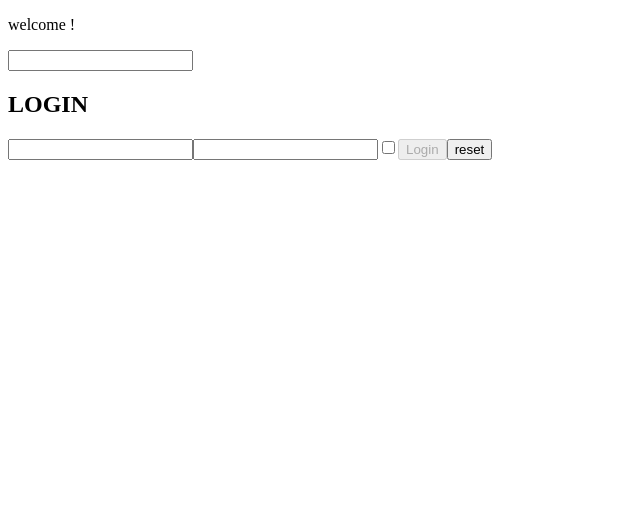
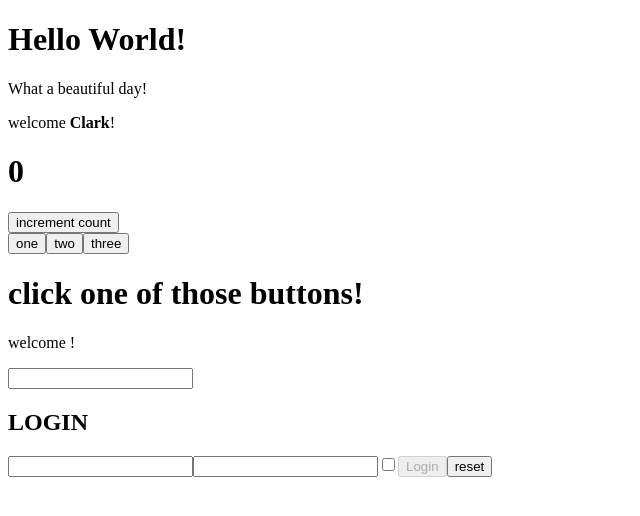
Before and after one commit to karimhaj/react-exercises, a React (Create React App) app in the folder my-app/: page / in a window 1280 px wide. Shown: the top 516 px of the page, without its empty margins (0-640 px from the left). Built offline with nearby package versions, Linux system fonts and the light colour scheme.

Commit message:
update Forms-Lists-and-Styling

```diff
--- a/my-app/src/App.js
+++ b/my-app/src/App.js
@@ -1,11 +1,18 @@
 import React from "react";
+import { Hello } from './HelloWorld';
+import { Welcome } from './Message';
+import Counter from "./Counter";
 import { InteractiveWelcome } from "./InteractiveWelcome";
 
+const theName = <b>Clark</b>;
 
 export class App extends React.Component {
     render(){
         return(
             <div>
+                <Hello />
+                <Welcome age="19" name={theName}/>
+                <Counter value={0} incrementInterval={1000} incrementAmount={2} />
                 <InteractiveWelcome />
             </div>
         )
--- /dev/null
+++ b/my-app/src/Counter.js
@@ -0,0 +1,73 @@
+import React from 'react';
+
+export default class Counter extends React.Component{
+
+    state = {
+        count: this.props.value
+    }
+
+
+
+    // componentDidMount(){
+    //  setInterval(()=>{
+    //     this.setState({
+    //         count: this.state.count + this.props.incrementAmount
+    //     })
+    //  },this.props.incrementInterval)
+    // }
+
+    handleCounterIncrement = () =>{
+        this.setState(state=>{
+            return {
+                count: state.count + this.props.incrementAmount}
+        })
+    }
+
+
+    render(){
+        return (<div>
+            <CounterDisplay count= {this.state.count} />
+            <ClickCounter increment= {this.handleCounterIncrement}/>
+            <ClickTracker />
+        </div>
+        )
+    }
+}
+
+export class CounterDisplay extends React.Component{
+
+    render(){
+        return <h1>{this.props.count}</h1>
+    }
+}
+
+export class ClickCounter extends React.Component{
+
+
+render(){
+    return <button onClick = {this.props.increment}>increment count</button>
+}
+}
+
+export class ClickTracker extends React.Component{
+
+    buttonEventHandler= (event) =>{
+        this.setState(state=>{
+            return {name: event.target.className}
+        })
+
+    }
+
+    state = {
+        name: 'click one of those buttons!'
+    }
+
+    render() {
+        return (<div>
+            <button className='one' onClick={this.buttonEventHandler}>one</button>
+            <button className='two' onClick={this.buttonEventHandler}>two</button>
+            <button className='three' onClick={this.buttonEventHandler}>three</button>
+            <h1>{this.state.name}</h1>
+        </div>)
+    }
+}
--- /dev/null
+++ b/my-app/src/HelloWorld.js
@@ -0,0 +1,13 @@
+import React from 'react';
+import { Message } from './Message.js'
+
+export class Hello extends React.Component{
+    render(){
+        return(<div>
+            <h1>Hello World!</h1>
+            <Message />
+            </div>
+        )
+
+    }
+}
```
